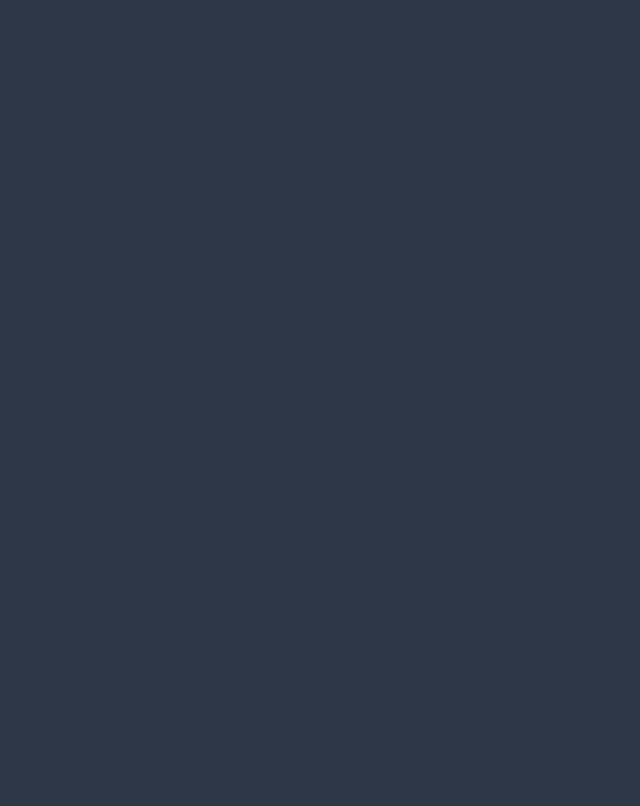
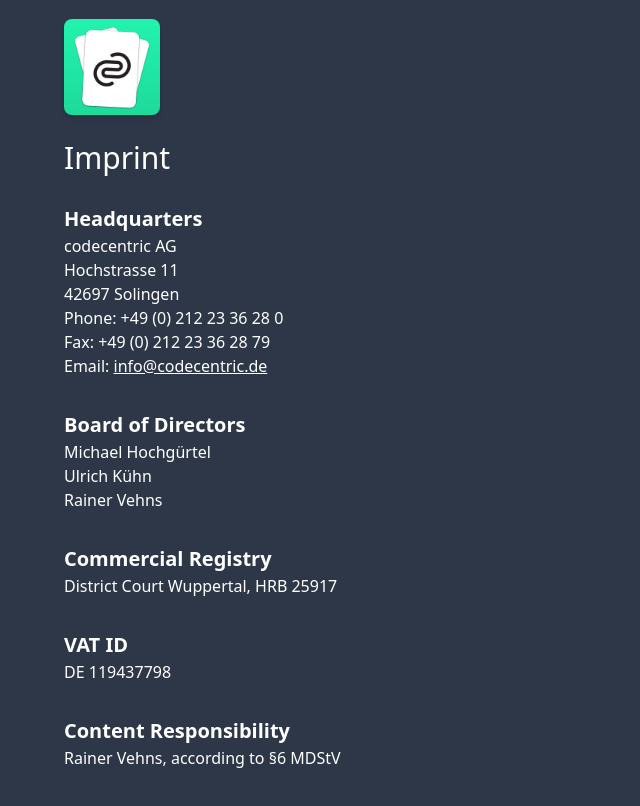
Before and after one commit to Planning-Poker-Teams/planning-poker, a Vue app in the folder web/: page /imprint in a window 1280 px wide. Shown: the top 806 px of the page, without its empty margins (0-640 px from the left). Built offline with nearby package versions, Linux system fonts and the light colour scheme.

Commit message:
Add imprint

```diff
--- a/web/src/router/index.ts
+++ b/web/src/router/index.ts
@@ -2,6 +2,7 @@
 import VueRouter, { RouteConfig } from 'vue-router';
 import Lobby from '../views/Lobby.vue';
 import Room from '../views/Room.vue';
+import Imprint from '../views/Imprint.vue';
 
 Vue.use(VueRouter);
 
@@ -16,6 +17,11 @@
     name: 'room',
     component: Room,
   },
+  {
+    path: '/imprint',
+    name: 'imprint',
+    component: Imprint,
+  },
 ];
 
 const router = new VueRouter({
--- /dev/null
+++ b/web/src/views/Imprint.vue
@@ -0,0 +1,52 @@
+<template>
+  <div class="w-full flex-none text-white p-6">
+    <a href="/">
+      <img
+        class="m-5 ml-0 object-contain h-24 shadow-md rounded-lg"
+        alt="Planning Poker App logo"
+        src="../assets/planning-poker-app-icon.png"
+      />
+    </a>
+    <div class="text-base">
+      <h1 class="text-3xl mb-6">Imprint</h1>
+      <h2 class="text-xl font-bold">Headquarters</h2>
+      <p class="mb-8">
+        codecentric AG<br />
+        Hochstrasse 11<br />
+        42697 Solingen<br />
+        Phone: +49 (0) 212 23 36 28 0<br />
+        Fax: +49 (0) 212 23 36 28 79<br />
+        Email:
+        <a class="underline" href="mailto:info@codecentric.de"
+          >info@codecentric.de</a
+        ><br />
+      </p>
+      <h2 class="text-xl font-bold">Board of Directors</h2>
+      <p class="mb-8">
+        Michael Hochgürtel<br />
+        Ulrich Kühn<br />
+        Rainer Vehns<br />
+      </p>
+      <h2 class="text-xl font-bold">Commercial Registry</h2>
+      <p class="mb-8">
+        District Court Wuppertal, HRB 25917
+      </p>
+      <h2 class="text-xl font-bold">VAT ID</h2>
+      <p class="mb-8">
+        DE 119437798
+      </p>
+      <h2 class="text-xl font-bold">Content Responsibility</h2>
+      <p class="mb-8">
+        Rainer Vehns, according to §6 MDStV
+      </p>
+    </div>
+  </div>
+</template>
+
+<script lang="ts">
+import Vue from 'vue';
+import Component from 'vue-class-component';
+
+@Component
+export default class Imprint extends Vue {}
+</script>
--- a/web/src/views/Lobby.vue
+++ b/web/src/views/Lobby.vue
@@ -23,16 +23,31 @@
           placeholder="Your name"
           v-model="userName"
         />
-        <toggle class="m-2" id="isSpectator" v-model="isSpectator" label="Join as spectator" />
-        <toggle class="mx-2 mb-2" id="showCats" v-model="showCats" label="Consensus cats" />
+        <toggle
+          class="m-2"
+          id="isSpectator"
+          v-model="isSpectator"
+          label="Join as spectator"
+        />
+        <toggle
+          class="mx-2 mb-2"
+          id="showCats"
+          v-model="showCats"
+          label="Consensus cats"
+        />
         <div class="flex flex-row-reverse">
           <button
             class="mt-6 my-2 bg-gray-300 hover:bg-gray-100 text-lg text-gray-700 font- py-2 px-4 border-2 border-gray-400 rounded"
             :disabled="!formIsCompleted"
             type="submit"
-          >Join room</button>
+          >
+            Join room
+          </button>
         </div>
         <div class="flex flex-col items-center">
+          <div>
+            <a class="underline text-gray-700" href="/imprint">Imprint</a>
+          </div>
           <div class="w-full my-6 rounded border border-gray-200" />
           <a
             href="https://apps.apple.com/app/planning-poker-for-teams/id1495956287"
```
